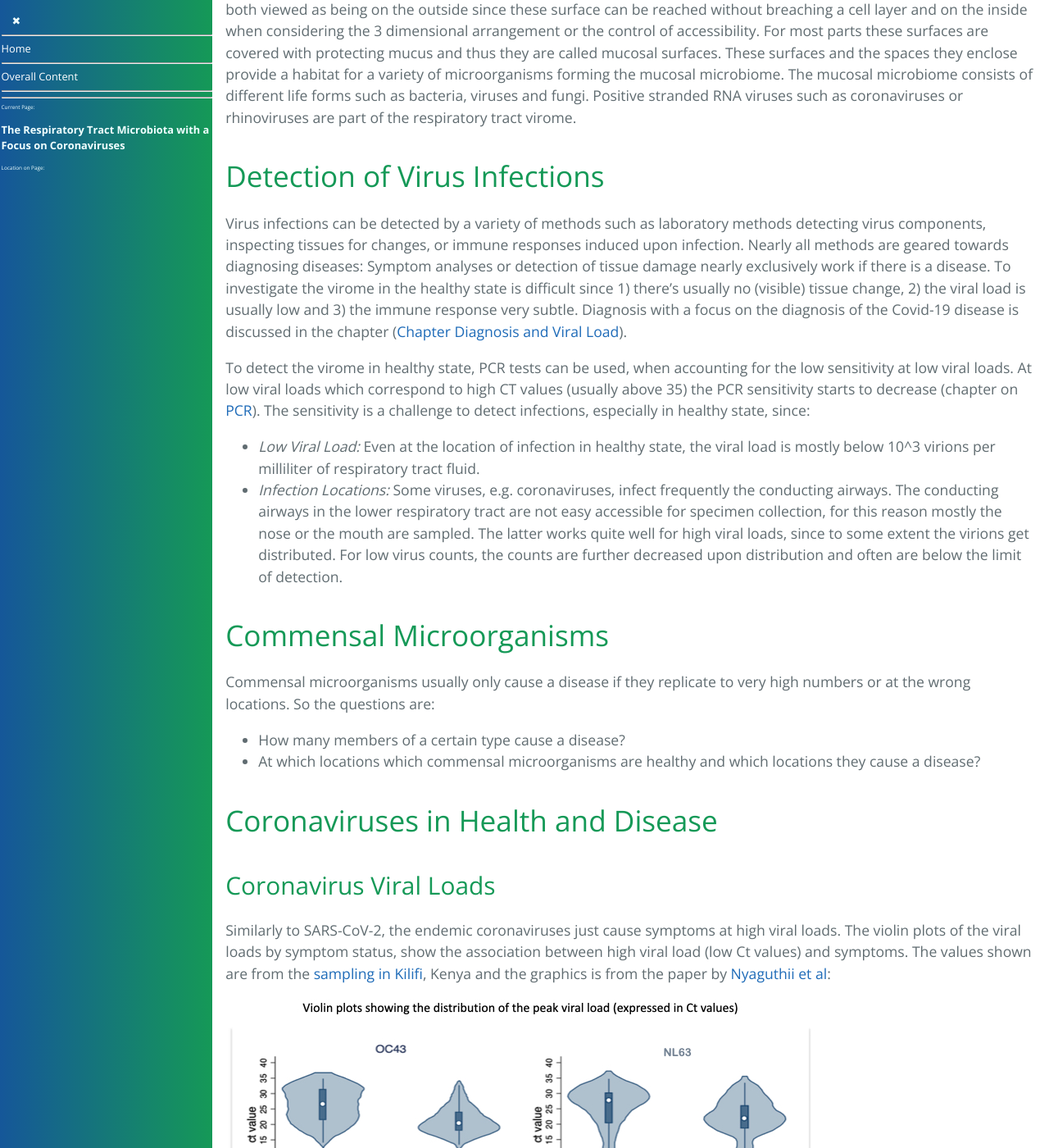
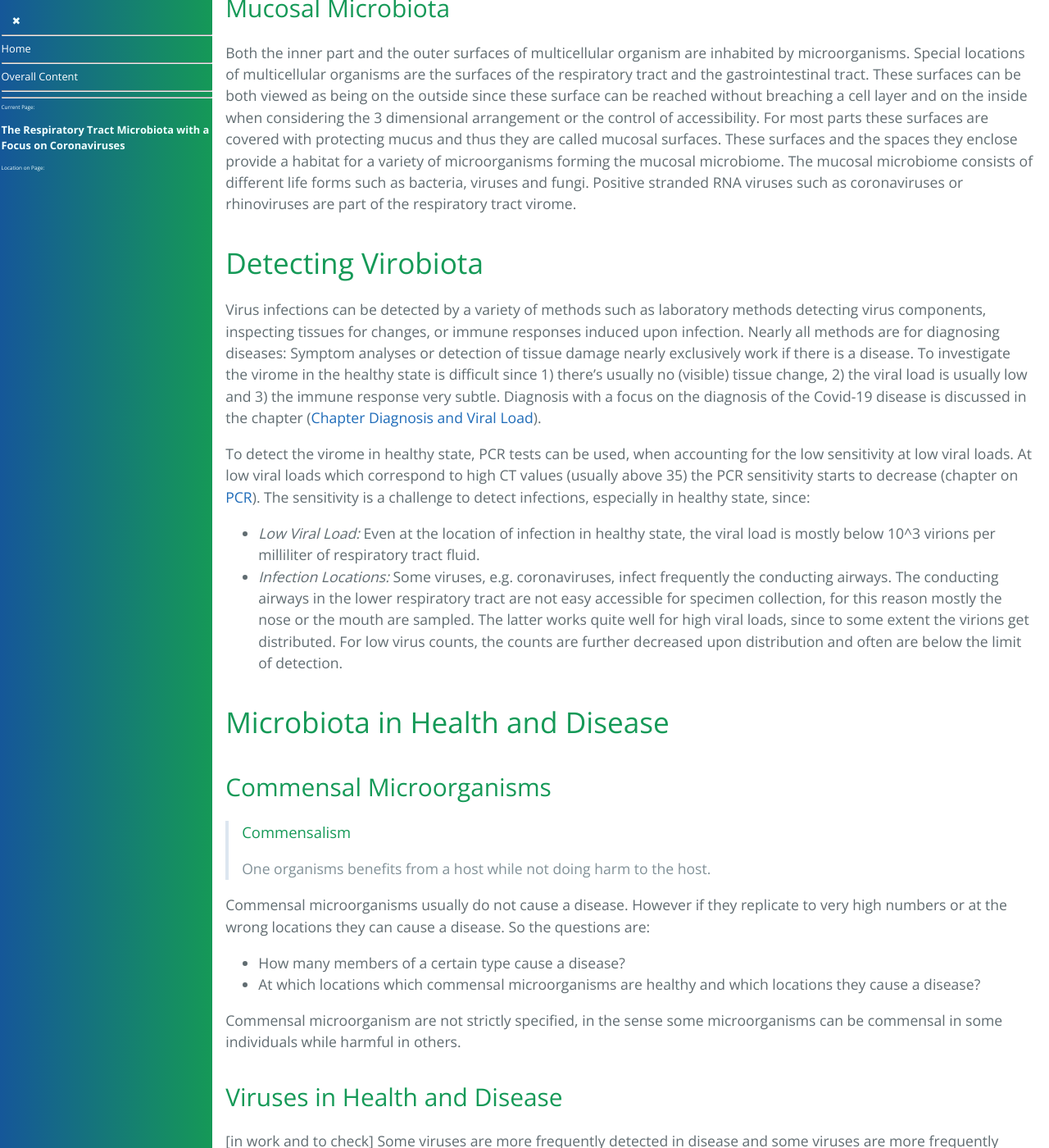
Before and after one commit to forestgrape/coronavirus, a Jekyll site: the page built from 5_epidemiological/virome.md, in a window 1280 px wide and 1400 px high, scrolled down 2786 px. Shown: the whole window at 82% size. Built offline with Jekyll 4.4.1, drawn with Linux system fonts in a browser that asks for light colours; our own code applies the rules of GitHub Pages for plain Markdown files; some of the changed text lies outside the part shown.

Commit message:
some notes about viruses in health an disease

```diff
--- a/5_epidemiological/virome.md
+++ b/5_epidemiological/virome.md
@@ -1,8 +1,8 @@
 # The Respiratory Tract Microbiota with a Focus on Coronaviruses
 
-> Entire page in work.
+> **Entire page is in early work** and needs to be checked
 
-> The page is partly explorative mainly since not all parts are well cited (yet?)
+> The page is partly explorative mainly since not all parts are well cited and some content needs to be checked and confirmed.
 
 The prevalence of microbiota living in the respiratory tract. A special focus is on
 * which viruses are prevalent in health and which in disease.
@@ -13,18 +13,21 @@
 * [Introduction](#introduction)
   * [Terminology](#terminology)
   * [Mucosal Microbiota](#mucosal-microbiota)
-* [Detection of Virus Infections](#detection-of-virus-infections)
-* [Commensal Microorganisms](#commensal-microorganisms)
+* [Detecting Virobiota](#detecting-virobiota)
+* [Microbiota in Health and Disease](#microbiota-in-health-and-disease)
+  * [Commensal Microorganisms](#commensal-microorganisms)
+  * [Viruses in Health and Disease](#viruses-in-health-and-disease)
+  * [Bocaviruses](#bocaviruses)
 * [Coronaviruses in Health and Disease](#coronaviruses-in-health-and-disease)
   * [Coronavirus Viral Loads](#coronavirus-viral-loads)
   * [Coronavirus Viral Load Interpretation](#coronavirus-viral-load-interpretation)
 * [References](#references)
   * [Refs Virome by Sequencing](#refs-virome-by-sequencing)
   * [Refs Viruses in Health and Disease](#refs-viruses-in-health-and-disease)
-  * [Refs Respiratory Viruses in Kilifi, Kenia](#refs-respiratory-viruses-in-kilifi-kenia)
+  * [Refs Viruses in Health and Disease Reviews](#refs-viruses-in-health-and-disease-reviews)
+  * [Refs Respiratory Viruses in Kilifi](#refs-respiratory-viruses-in-kilifi)
   * [Refs Coronaviruses in Health and Disease](#refs-coronaviruses-in-health-and-disease)
   * [Refs Symptomatic Coronavirus Infections](#refs-symptomatic-coronavirus-infections)
-  * [Refs Coronaviruses in Health and Disease Reviews](#refs-coronaviruses-in-health-and-disease-reviews)
   * [Refs Respiratory Viruses Viral Load](#refs-respiratory-viruses-viral-load)
   * [Refs Microbiome Variations](#refs-microbiome-variations)
 
@@ -78,8 +81,8 @@
 
 
 
-## Detection of Virus Infections
-Virus infections can be detected by a variety of methods such as laboratory methods detecting virus components, inspecting tissues for changes, or immune responses induced upon infection. Nearly all methods are geared towards diagnosing diseases: Symptom analyses or detection of tissue damage nearly exclusively work if there is a disease. To investigate the virome in the healthy state is difficult since 1) there's usually no (visible) tissue change, 2) the viral load is usually low and 3) the immune response very subtle. Diagnosis with a focus on the diagnosis of the Covid-19 disease is discussed in the chapter ([Chapter Diagnosis and Viral Load](../3_medical/diagnosis_and_viral_load.md)).
+## Detecting Virobiota
+Virus infections can be detected by a variety of methods such as laboratory methods detecting virus components, inspecting tissues for changes, or immune responses induced upon infection. Nearly all methods are for diagnosing diseases: Symptom analyses or detection of tissue damage nearly exclusively work if there is a disease. To investigate the virome in the healthy state is difficult since 1) there's usually no (visible) tissue change, 2) the viral load is usually low and 3) the immune response very subtle. Diagnosis with a focus on the diagnosis of the Covid-19 disease is discussed in the chapter ([Chapter Diagnosis and Viral Load](../3_medical/diagnosis_and_viral_load.md)).
 
 To detect the virome in healthy state, PCR tests can be used, when accounting for the low sensitivity at low viral loads. At low viral loads which correspond to high CT values (usually above 35) the PCR sensitivity starts to decrease (chapter on [PCR](../3_medical/pcr_diagnosis.md)). The sensitivity is a challenge to detect infections, especially in healthy state, since:
 * *Low Viral Load:* Even at the location of infection in healthy state, the viral load is mostly below 10^3 virions per milliliter of respiratory tract fluid.
@@ -87,18 +90,53 @@
 
 
 
+## Microbiota in Health and Disease
 
-## Commensal Microorganisms
+### Commensal Microorganisms
 
-Commensal microorganisms usually only cause a disease if they replicate to very high numbers or at the wrong locations. So the questions are:
+> ###### Commensalism
+> One organisms benefits from a host while not doing harm to the host.
+
+Commensal microorganisms usually do not cause a disease. However if they replicate to very high numbers or at the wrong locations they can cause a disease. So the questions are:
 * How many members of a certain type cause a disease?
 * At which locations which commensal microorganisms are healthy and which locations they cause a disease?
+
+Commensal microorganism are not strictly specified, in the sense some microorganisms can be commensal in some individuals while harmful in others.
+
+
+### Viruses in Health and Disease
+[in work and to check]
+Some viruses are more frequently detected in disease and some viruses are more frequently detected in health. In the following graphics from [Munywoki et al](#munywoki) the columns A and B show viruses  detected in healthy people, while in C samples from diseased people are analysed:
+
+![viruses in health and disease in Kenya](images_virome/munywoki-F3small.jpeg)
+
+Some viruses such as RSV or HMPV are strongly associated with a disease, while other viruses namely coronaviruses are more frequently detected in health.
+
+Consistent with the observations above, in meta-analysis [Shi et al](#shi) find:
+
+Virus Type| OR of ALRI
+--|--
+RSV | 9.79
+IFV A | 5.97
+IFV B | 2.7
+MPV | 3.76
+AdV | 1.13
+CoV all| 1.03
+HKU1 | 0.61
+NL63 | 0.68
+229E | 1.47
+OC43 | 0.91
+
+(ALRI = Acute lower respiratory infection)
+
+
+
+### Bocaviruses
 
 
 
 
 ## Coronaviruses in Health and Disease
-
 
 ### Coronavirus Viral Loads
 Similarly to SARS-CoV-2, the endemic coronaviruses just cause symptoms at high viral loads. The violin plots of the viral loads by symptom status, show the association between high viral load (low Ct values) and symptoms. The values shown are from the [sampling in Kilifi](#kil), Kenya and the graphics is from the paper by [Nyaguthii et al](#nyaguthii):
@@ -110,7 +148,7 @@
 
 Amount | #copies per ml | ~ Ct Value | Significance
 --|--|--|--
-'Very Few'| < 100 | > 40 | This viral load is mostly not detected. Whether healthy people can be persistently infected with such low viral loads is possible but hardly investigated. Such infections are not clinically relevant but may have an epidemiological relevance since the viruses evolve.// As of October 2021 nearly nothing is published about viral loads below 100 copies/ml.
+'Very Few'| < 100 | > 40 | This viral load is mostly not detected. Whether healthy people can be persistently infected with such low viral loads is possible but hardly investigated. Such infections are not clinically relevant but may have an epidemiological relevance since the viruses evolve.// As of early November 2021 nearly nothing is published about viral loads below 100 copies/ml. I consider low number persistent infections as likely and also as healthy.
 'Few' | 1000 | 35 | Mostly asymptomatic. Sometimes people are persistently infected with such intermediate viral loads. The risk for such infections is higher in immunocompromised and there is also evidence that the currently prevalent muscular administrated vaccines, sometimes induce a dumb immune responses which enable persistent infection with such viral loads [to cite].
 'Intermediate' | 10^6 | 25 | With a million virions per milliliter, there are usually symptoms i.e. there is a disease.
 'High' | 10^9 | 15 | With a billion of viruses per milliliter (!) one is usually severely sick.
@@ -147,14 +185,28 @@
 
 ### Refs Viruses in Health and Disease
 
+
+
+
+
+### Refs Viruses in Health and Disease Reviews
+
+#### Shi
+Shi, T., McLean, K., Campbell, H., & Nair, H. (2015). Aetiological role of common respiratory viruses in acute lower respiratory infections in children under five years: A systematic review and meta-analysis. Journal of global health, 5(1), 010408.
+<https://doi.org/10.7189/jogh.05.010408>
+
+// Meta-analysis showing the disease associations of a variety of viruses including the human covs.
+
+
+
+#### Refs Viral Load in Health and Disease
+
 #### Chonmaitree
 Chonmaitree, T., Alvarez-Fernandez, P., Jennings, K., Trujillo, R., Marom, T., Loeffelholz, M. J., Miller, A. L., McCormick, D. P., Patel, J. A., & Pyles, R. B. (2015). Symptomatic and asymptomatic respiratory viral infections in the first year of life: association with acute otitis media development. Clinical infectious diseases : an official publication of the Infectious Diseases Society of America, 60(1), 1–9. https://doi.org/10.1093/cid/ciu714
 
 ##### Notes
 * Coronaviruses are found more frequently in monthly testing than in testing associated to upper respiratory tract infection episodes.
 * Across viruses, the viral load is significantly higher during URTI than in monthly screening.
-
-#### Refs Viral Load in Health and Disease
 
 #### Granados
 Granados, A., Goodall, E. C., Luinstra, K., Smieja, M., & Mahony, J. (2015). Comparison of asymptomatic and symptomatic rhinovirus infections in university students: incidence, species diversity, and viral load. Diagnostic microbiology and infectious disease, 82(4), 292–296.
@@ -166,15 +218,19 @@
 ##### Results
 "HRV was identified in 33/400 (8.3%) and 85/92 (92.4%) of the asymptomatic and symptomatic students, respectively. We identified a higher than previously reported rate of HRV-B in both groups, although the distribution of HRV species was similar (P = 0.37). Asymptomatic viral load averaged 1.2 log10 copies/mL lower than symptomatic HRV (P b 0.001)."
 
-### Refs Respiratory Viruses in Kilifi, Kenia
+### Refs Respiratory Viruses in Kilifi
 
 #### Sampling in Kilifi
 In Kilifi Kenya multiple house hold surveys for respiratory viruses have been carried out:
-* One survey with sampling was from December 2009 to June 2010.
+* First sampling round was from December 2009 to June 2010. These samples are used in:
+  * [Nyaguthii](#nyaguthii)
 
 #### Nyaguthii
 Nyaguthii DM, Otieno GP, Kombe IK et al. Infection patterns of endemic human coronaviruses in rural households in coastal Kenya [version 1; peer review: 1 approved] Wellcome Open Research 2021, 6:27
 <https://doi.org/10.12688/wellcomeopenres.16508.1>
+
+#### Munywoki
+Patrick K Munywoki, Dorothy C Koech, Charles N Agoti, Patricia A Cane, Graham F Medley, D James Nokes, Continuous Invasion by Respiratory Viruses Observed in Rural Households During a Respiratory Syncytial Virus Seasonal Outbreak in Coastal Kenya, Clinical Infectious Diseases, Volume 67, Issue 10, 15 November 2018, Pages 1559–1567, https://doi.org/10.1093/cid/ciy313
 
 
 
@@ -191,6 +247,8 @@
 
 
 
+
+
 ### Refs Symptomatic Coronavirus Infections
 
 #### Monto 2020
@@ -203,13 +261,6 @@
 
 
 
-### Refs Coronaviruses in Health and Disease Reviews
-
-#### Shi
-Shi, T., McLean, K., Campbell, H., & Nair, H. (2015). Aetiological role of common respiratory viruses in acute lower respiratory infections in children under five years: A systematic review and meta-analysis. Journal of global health, 5(1), 010408.
-<https://doi.org/10.7189/jogh.05.010408>
-
-
 ### Refs Respiratory Viruses Viral Load
 #### Clark
 Clark, T. W., Ewings, S., Medina, M. J., Batham, S., Curran, M. D., Parmar, S., & Nicholson, K. G. (2016). Viral load is strongly associated with length of stay in adults hospitalised with viral acute respiratory illness. The Journal of infection, 73(6), 598–606.
@@ -217,6 +268,14 @@
 
 ##### Findings
 "High viral load was associated with a longer duration of hospitalisation for all patients (p < 0.0001)."
+
+#### Jacot
+Jacot, D., Greub, G., Jaton, K., & Opota, O. (2020). Viral load of SARS-CoV-2 across patients and compared to other respiratory viruses. Microbes and infection, 22(10), 617–621.
+<https://doi.org/10.1016/j.micinf.2020.08.004>
+
+
+#### Feikin
+Daniel R. Feikin, et al, for the PERCH Study Group, *Is Higher Viral Load in the Upper Respiratory Tract Associated With Severe Pneumonia?* Findings From the PERCH Study, Clinical Infectious Diseases, Volume 64, Issue suppl_3, 15 June 2017, Pages S337–S346, https://doi.org/10.1093/cid/cix148
 
 
 
```
